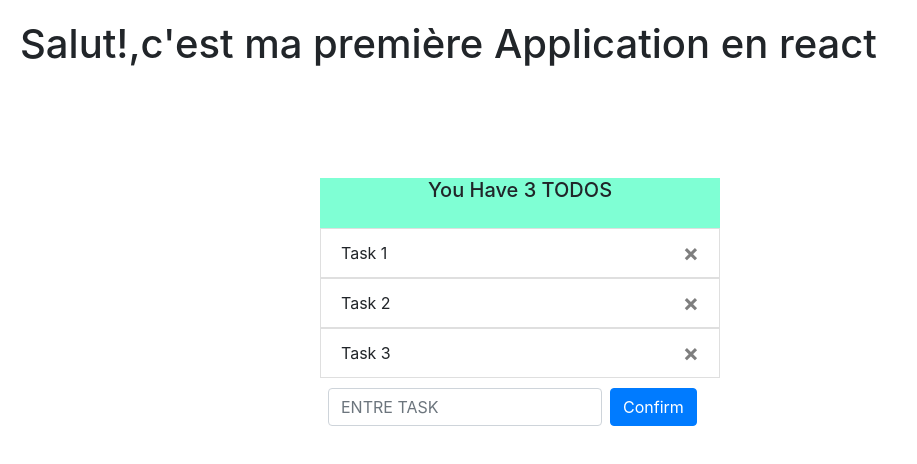
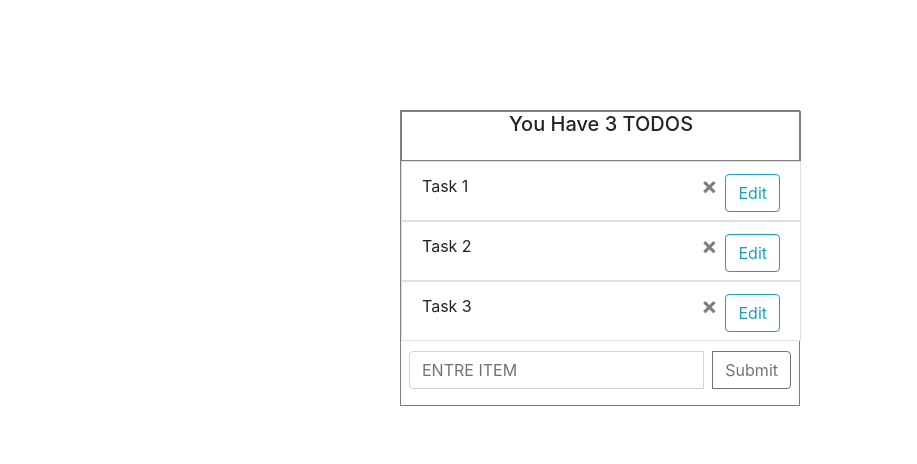
Before and after one commit to HadarNasser/MiniAPPReact, a React (Create React App) app: page / in a window 1280 px wide. Shown: the top 464 px of the page, without its empty margins (0-917 px from the left). Built offline with nearby package versions, Linux system fonts and the light colour scheme.

Commit message:
Modification besoin plus taraitement button edit

```diff
--- a/src/App.css
+++ b/src/App.css
@@ -36,8 +36,3 @@
     transform: rotate(360deg);
   }
 }
-
-.margiTop{
-  margin-top: 20px;
-  padding-left: 20px;
-}
--- a/src/App.js
+++ b/src/App.js
@@ -5,10 +5,6 @@ import Todo from './components/Todo';
 
 function App() {
   return (
-    <div className="margiTop">
-
-      <h1>Salut!,c'est ma première Application en react</h1>
-
 
     <div className="App">
 
@@ -16,7 +12,7 @@ function App() {
 
     </div>
 
-    </div>
+
   );
 }
 
--- a/src/components/AddTask.js
+++ b/src/components/AddTask.js
@@ -5,11 +5,10 @@ const AddTask=({addNewTasks})=>{
   const [AddTaskss,setAddTask]=useState('')
 
   const changeSub=(e)=>{
-    if(AddTaskss!=='') {
-      e.preventDefault()
+    e.preventDefault()//une seule fois
+    if(AddTaskss!=="") {
       addNewTasks(AddTaskss)
     }else{
-      e.preventDefault()
       alert('entre caratere')
     }
     setAddTask('')
@@ -17,16 +16,20 @@ const AddTask=({addNewTasks})=>{
   }
       return (
 
+        <form onSubmit={changeSub}>
+
+        <div className="input-group mb-3">
+        <input type="text" className="form-control ml-2"  placeholder="ENTRE ITEM" value={AddTaskss} onChange={(e)=>setAddTask(e.target.value)}/>
+        <div className="input-group-append ml-2">
+          <button className="btn btn-outline-secondary mr-2" type="submit">Submit</button>
+        </div>
+        </div>
+
+        </form>
 
 
-          <form className="form-inline" onSubmit={changeSub}>
-           <div className="form-group mx-sm-2 mb-2">
-          <input type="text"  className="form-control" value={AddTaskss}  placeholder="ENTRE TASK" onChange={(e)=>setAddTask(e.target.value)}/>
-           </div>
-           <button type="submit" className="btn btn-primary mb-2">Confirm</button>
-          </form>
+
       )
     }
 
-
 export default AddTask;
--- a/src/components/Todo.js
+++ b/src/components/Todo.js
@@ -1,80 +1,93 @@
-import React  from 'react';
+import React ,{useState,useEffect}  from 'react';
 import {v1 as uuid}  from 'uuid';
 import AddTask  from './AddTask';
-class Todo extends React.Component{
-
-  constructor(props) {
-    super(props)
-
-    this.addNewTask = this.addNewTask.bind(this);
-  }
-
-    state = {
-               Tasks:[]
-          }
 
 
-    componentDidMount(){
-        this.setState({
-            Tasks:[{id:1, task:'Task 1'},{id:2, task:'Task 2'},{id:3, task:'Task 3'}
-    ]})
+const Todo =() =>{
+
+
+  const [tasks, setTasks]=useState([])
+
+  useEffect(() => {
+
+    setTasks([...tasks,{id:1, task:'Task 1'},
+    {id:2, task:'Task 2'},
+    {id:3, task:'Task 3'}])
+  },[])
+
+   const addNewTask=(newTask)=>{
+
+    setTasks([...tasks, {id:uuid(),
+      task:newTask}])
 
     }
 
-    addNewTask=(newTask)=>{
-      var Tasks = this.state.Tasks
-      Tasks.push({id:uuid(),task:newTask})
-        this.setState({Tasks: Tasks})
+    const handleRemove = (id) =>{
+
+      setTasks(tasks.filter(item => item.id !== id));
+
+    }
+
+      //Return index array
+    /*  var commentIndex = tasks.findIndex(function(c) {
+          return c.id == id;
+      });*/
+
+    const handleEdit=(id,editTask)=>{
+
+      var person = prompt("Please enter your Edit",editTask);
+      if(person!==""){
+        setTasks(
+          tasks.map(item =>
+              item.id === id
+              ? {...tasks, task : person}
+              : item
+      ))
+
+      }else{
+        alert('entre caratere')
       }
+    }
 
-      handleRemove=(id)=>{
+    const MyTasks = tasks.map((task,index)=>{
 
-        console.log(id)
-        var Tasks = this.state.Tasks
-        if (id !== -1) {
-          Tasks.splice(id, 1);
-          this.setState({Tasks: Tasks});
-        }
+      return (
+       <div key={index}>
+     <li className="list-group-item todo-list-size" key={task.id}>{task.task}
 
+     <button type="button" class="btn btn-outline-info float-sm-right"  onClick={()=>handleEdit(task.id)}>Edit</button>
 
-      }
+      <button type="button" class="close mr-2"  aria-label="Close"   onClick={()=>handleRemove(task.id)}>
+                              <span aria-hidden="true">&times;</span>
+                                     </button>
+                                     </li>
+       </div>
+      )
+      })
 
-    render(){
     return(
 
-        <div className="boreder0">
+        <div className="todo-container">
 
-                <div className="boreder1">
-                <h5>You Have {this.state.Tasks.length} TODOS</h5>
+                <div className="todo-header">
+                <h5>You Have {tasks.length} TODOS</h5>
                 </div>
-                  <div className="boreder2">
+                  <div className="list-todo-size">
 
                   <ul className="list-group">
-              {
-           this.state.Tasks.map((task,id)=>{
 
-           return (
-            <div key={id}>
-          <li className="list-group-item" key={task.id}>{task.task} <button type="button" class="close" onClick={()=>this.handleRemove(id)} aria-label="Close">
-                                   <span aria-hidden="true">&times;</span>
-                                          </button></li>
-            </div>
-           )
-           })
-          }
-          </ul>
+                       {MyTasks}
+
+                     </ul>
            </div>
-               <div className="boreder4">
-           <AddTask addNewTasks={this.addNewTask}/>
+           <div className="todo-footer">
+
+           <AddTask addNewTasks={addNewTask}/>
            </div>
+
          </div>
 
     )
 
     }
-
-
-
-}
-
 export default Todo;
--- a/src/index.css
+++ b/src/index.css
@@ -11,24 +11,28 @@ code {
   font-family: source-code-pro, Menlo, Monaco, Consolas, 'Courier New',
     monospace;
 }
-.boreder1{
+.todo-header{
   width: 400px;
   height:50px;
-  background-color:aquamarine
+  border: 0.5px solid grey;
 
 }
 h5{
   text-align: center;
+  margin-top: 10px;
 }
-.boreder0{
-margin-left: 300px;
+.todo-container{
+margin-left: 400px;
+border: 0.5px solid grey;
+width: 400px;
 }
-.boreder2{
+.list-todo-size{
   width: 400px;
 }
-.boreder3{
-  width: 400px;
-}
-.boreder4{
+
+.todo-footer{
   margin-top: 10px;
 }
+.todo-list-size{
+  height: 60px;
+}
```
